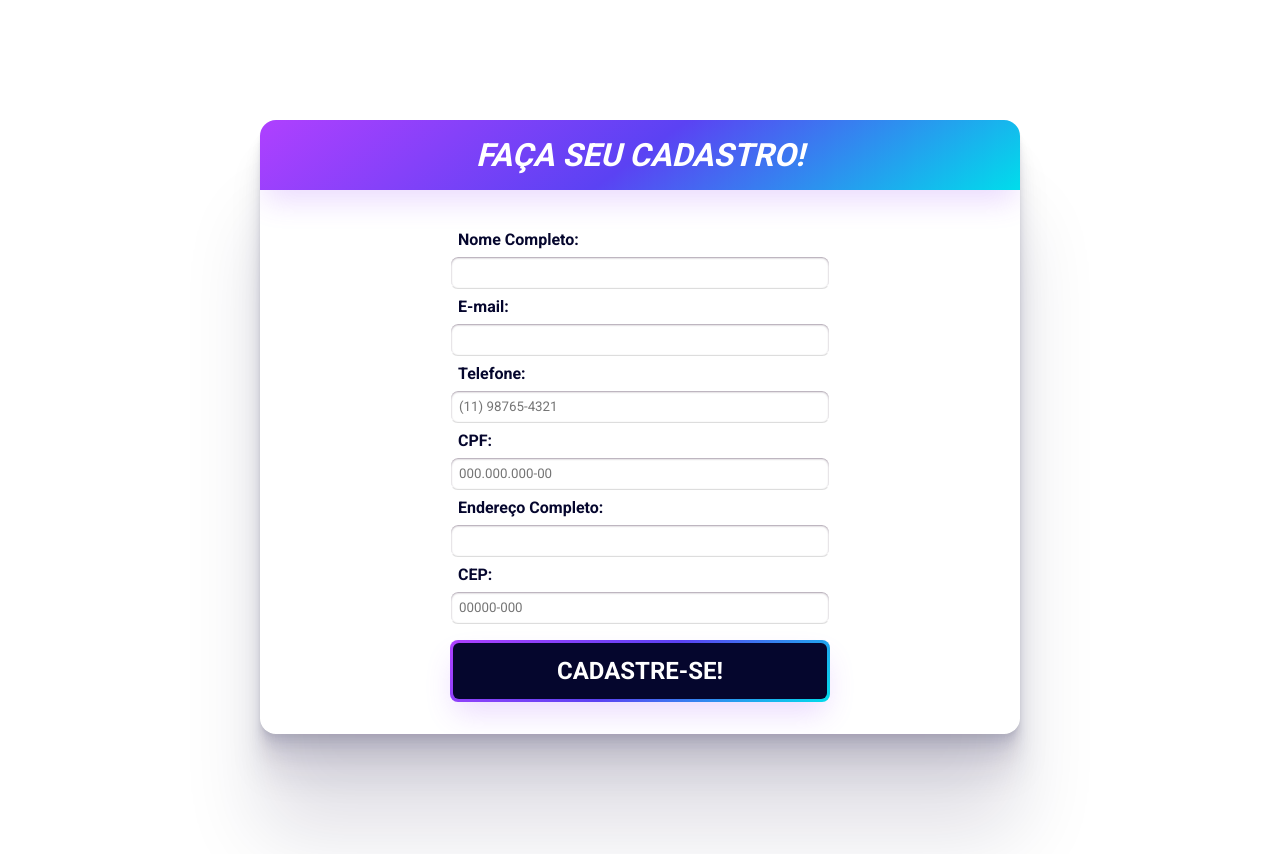
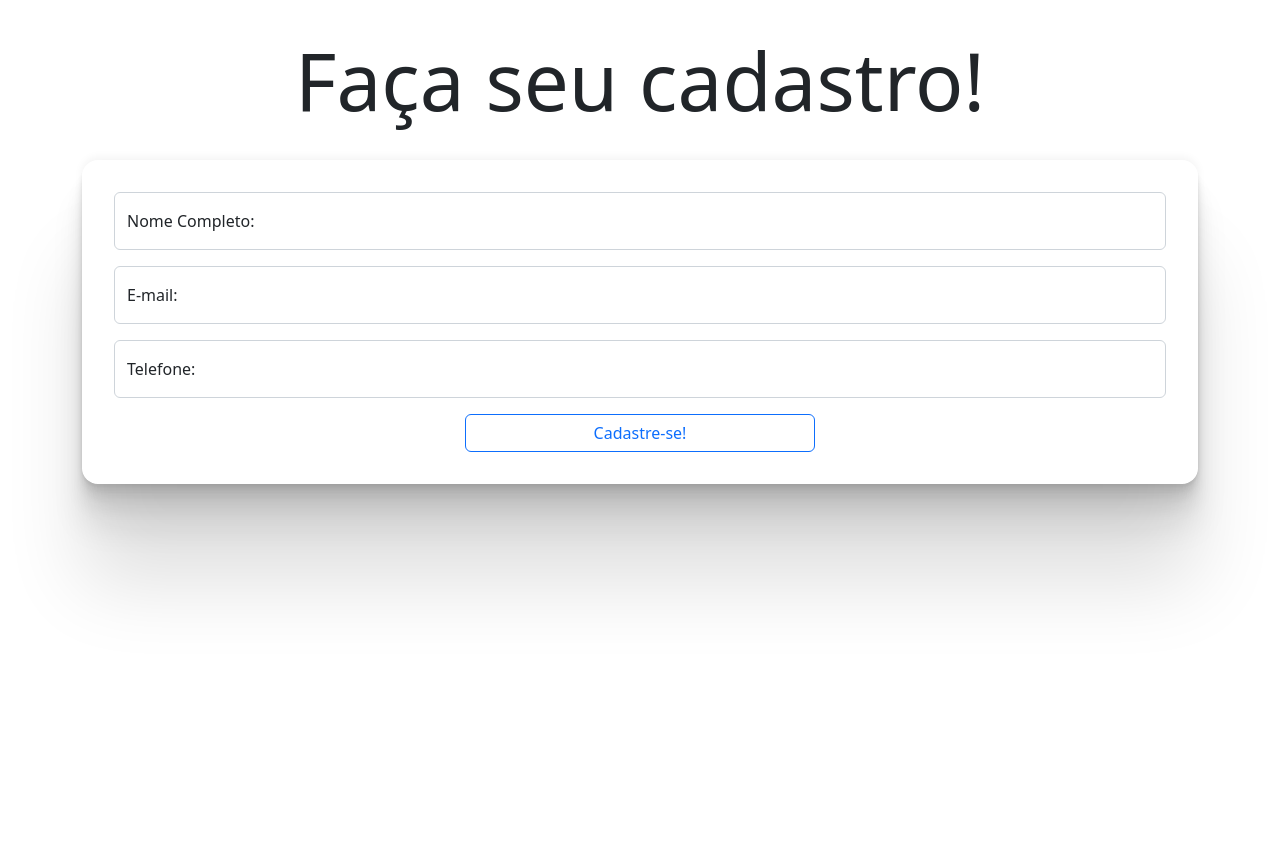
Before and after one commit to TRIbuto2020/curso_ebac_frontend, a plain HTML site: page index.html in a window 1280 px wide. After the commit the page ends 800 px from the top, so only its background shows below. Drawn offline with nearby package versions, Linux system fonts and the light colour scheme.

Commit message:
Commit Inicial

```diff
--- a/button.css
+++ /dev/null
@@ -1,50 +0,0 @@
-.button {
-    align-items: center;
-    background-image: linear-gradient(144deg,#AF40FF, #5B42F3 50%,#00DDEB);
-    border: 0;
-    border-radius: 8px;
-    box-shadow: rgba(151, 65, 252, 0.2) 0 15px 30px -5px;
-    box-sizing: border-box;
-    color: #FFFFFF;
-    display: flex;
-    font-family: Phantomsans, sans-serif;
-    font-size: 20px;
-    justify-content: center;
-    line-height: 1em;
-    max-width: 100%;
-    min-width: 140px;
-    padding: 3px;
-    text-decoration: none;
-    user-select: none;
-    -webkit-user-select: none;
-    touch-action: manipulation;
-    white-space: nowrap;
-    cursor: pointer;
-}
-
-.button:active,
-.button:hover {
-    outline: 0;
-}
-
-.button span {
-    background-color: rgb(5, 6, 45);
-    padding: 16px 24px;
-    border-radius: 6px;
-    width: 100%;
-    height: 100%;
-    transition: 300ms;
-    text-transform: uppercase;
-    font-weight: 700;
-}
-
-.button:hover span {
-    background: none;
-}
-
-@media (min-width: 768px) {
-    .button {
-        font-size: 24px;
-        min-width: 196px;
-    }
-}
--- a/index.html
+++ b/index.html
@@ -8,41 +8,29 @@
     <link rel="preconnect" href="https://fonts.googleapis.com">
     <link rel="preconnect" href="https://fonts.gstatic.com" crossorigin>
     <link href="https://fonts.googleapis.com/css2?family=Roboto:wght@400;700&display=swap" rel="stylesheet">
+    <link rel="stylesheet" href="https://cdn.jsdelivr.net/npm/bootstrap@5.2.1/dist/css/bootstrap.min.css">
     <link rel="stylesheet" href="main.css">
-    <link rel="stylesheet" href="button.css">
     <link rel="icon" href="./images/icon.png">
 </head>
 <body>
     <div class="container">
-        <header>
-            <h1>Faça seu cadastro!</h1>
+        <header class="text-center">
+            <h1 class="display-1">Faça seu cadastro!</h1>
         </header>
         <form>
-            <div class="item-form">
+            <div class="form-floating mb-3">
+                <input class="form-control" type="text" name="nome" id="nome" placeholder="Nome" required>
                 <label for="nome">Nome Completo:</label>
-                <input type="text" name="nome" id="nome">
             </div>
-            <div class="item-form">
+            <div class="form-floating mb-3">
+                <input class="form-control" type="email" name="email" id="email" placeholder="seuemail@email.com" required>
                 <label for="email">E-mail:</label>
-                <input type="email" name="email" id="email">
             </div>
-            <div class="item-form">
+            <div class="form-floating mb-3">
+                <input class="form-control" type="tel" name="telefone" id="telefone" placeholder="(DD) 00000-0000" required>
                 <label for="telefone">Telefone:</label>
-                <input type="tel" name="telefone" id="telefone">
             </div>
-            <div class="item-form">
-                <label for="cpf">CPF:</label>
-                <input type="text" name="cpf" id="cpf">
-            </div>
-            <div class="item-form">
-                <label for="endereco">Endereço Completo:</label>
-                <input type="text" name="endereco" id="endereco">
-            </div>
-            <div class="item-form">
-                <label for="cep">CEP:</label>
-                <input type="text" name="cep" id="cep">
-            </div>
-            <button class="button" type="submit"><span>Cadastre-se!</span></button>
+            <button class="btn btn-outline-primary d-grid gap-2 col-4 mx-auto" type="submit" id="submit-btn">Cadastre-se!</button>
         </form>
     </div>
 
@@ -52,6 +40,7 @@
     <script src="./js/jquery.validate.min.js"></script>
     <script src="./js/messages_pt_BR.min.js"></script>
     <script src="./js/main.js"></script>
+    <script src="https://cdn.jsdelivr.net/npm/bootstrap@5.2.1/dist/js/bootstrap.bundle.min.js"></script>
     </script>
 </body>
 </html>
--- a/js/main.js
+++ b/js/main.js
@@ -2,6 +2,14 @@ $(document).ready(function() {
 
     jQuery.validator.addMethod("fullname", function(value, element) {
         if (/^([a-zA-Z]{2,}\s[a-zA-z]{1,}'?-?[a-zA-Z]{2,}\s?([a-zA-Z]{1,})?)/.test(value)) {
+            return true;
+        } else {
+            return false;
+        };
+    });
+
+    jQuery.validator.addMethod("telefone", function(value, element) {
+        if (/(\([0-9]{2}\)\s[0-9]{5}\-[0-9]{4})/.test(value)) {
             return true;
         } else {
             return false;
@@ -30,16 +38,7 @@ $(document).ready(function() {
             },
             telefone: {
                 required: true,
-            },
-            cpf: {
-                required: true,
-            },
-            endereco: {
-                required: true,
-                fullname: true,
-            },
-            cep: {
-                required: true,
+                telefone: true,
             },
         },
         messages: {
@@ -50,13 +49,10 @@ $(document).ready(function() {
                 required: 'Esse campo é obrigatório.',
                 fullname: 'Por favor, insira seu nome e sobrenome.',
             },
-            telefone: 'Esse campo é obrigatório.',
-            cpf: 'Esse campo é obrigatório.',
-            endereco: {
+            telefone: {
                 required: 'Esse campo é obrigatório.',
-                fullname: 'Por favor, insira seu endereço completo.',
+                telefone: 'Por favor, insira sum número de telefone válido.',
             },
-            cep: 'Esse campo é obrigatório.',
         }
     })
 })
--- a/main.css
+++ b/main.css
@@ -2,72 +2,56 @@
     margin: 0;
     padding: 0;
     box-sizing: border-box;
-    font-family: 'Roboto', sans-serif;
     cursor: default;
 }
 
-.container{
-    max-width: 760px;
-    width: 100%;
-    margin: 120px auto;
-    border-radius: 16px;
-    overflow: hidden;
-    box-shadow:
-    0 2.8px 2.2px rgba(20, 0, 60, 0.034),
-    0 6.7px 5.3px rgba(20, 0, 60, 0.048),
-    0 12.5px 10px rgba(20, 0, 60, 0.06),
-    0 22.3px 17.9px rgba(20, 0, 60, 0.072),
-    0 41.8px 33.4px rgba(20, 0, 60, 0.086),
-    0 100px 80px rgba(20, 0, 60, 0.12)
-    ;
-}
-
-header {
-    background-image: linear-gradient(144deg,#AF40FF, #5B42F3 50%,#00DDEB);
-    padding: 16px 0;
-    box-shadow: rgba(151, 65, 252, 0.2) 0 15px 30px -5px;
-    color: #fff;
-    display: flex;
-    justify-content: center;
-    text-transform: uppercase;
-    font-style: italic;
-    align-items: center;
-    margin-bottom: 32px;
+h1{
+    margin-top: 32px;
 }
 
 form{
-    margin: auto;
-    width: 50%;
-    margin-bottom: 32px;
+    margin-top: 32px;
+    padding: 32px;
+    border-radius: 16px;
+    box-shadow:
+    0 -2.8px 8.2px rgba(0, 0, 0, 0.05),
+    0 2.8px 2.2px rgba(0, 0, 0, 0.034),
+    0 6.7px 5.3px rgba(0, 0, 0, 0.048),
+    0 12.5px 10px rgba(0, 0, 0, 0.06),
+    0 22.3px 17.9px rgba(0, 0, 0, 0.072),
+    0 41.8px 33.4px rgba(0, 0, 0, 0.086),
+    0 100px 80px rgba(0, 0, 0, 0.12);
 }
 
-form label,
-form input,
-form button{
-    display: block;
-    padding: 8px;
-    width: 100%;
-    border-radius: 8px;
+.form-floating>label.error{
+    position: relative;
+    font-size: 16px;
+    padding: 0;
 }
 
-form label{
-    font-weight: 700;
-    color: rgb(5, 6, 45);
+.form-floating>.form-control:not(:placeholder-shown)~label.error{
+    transform: none;
+    opacity: 100%;
 }
 
-form input{
-    cursor: text;
-    border: 1px solid transparent;
-    border-top: none;
-    border-bottom: 1px solid #DDD;
-    box-shadow: inset 0 1px 2px rgba(32, 0, 36, 0.39), 0 -1px 1px #FFF, 0 1px 0 #FFF;
+.form-floating>.form-control:placeholder-shown~label.error{
+    transform: none;
+    opacity: 100%;
 }
 
-form input:focus{
-    outline: 3px solid rgb(5, 6, 45);
+input{
+    cursor: text;
 }
 
-form button{
-    margin-top: 16px;
-    cursor: pointer;
+input.error{
+    border: 2px solid brown;
+    color: brown;
 }
+
+input.error~label{
+    color: brown;
+}
+
+input.valid{
+    border: 2px solid rgb(11, 102, 31);
+}
```
Also changed, not shown: 1 other file.
